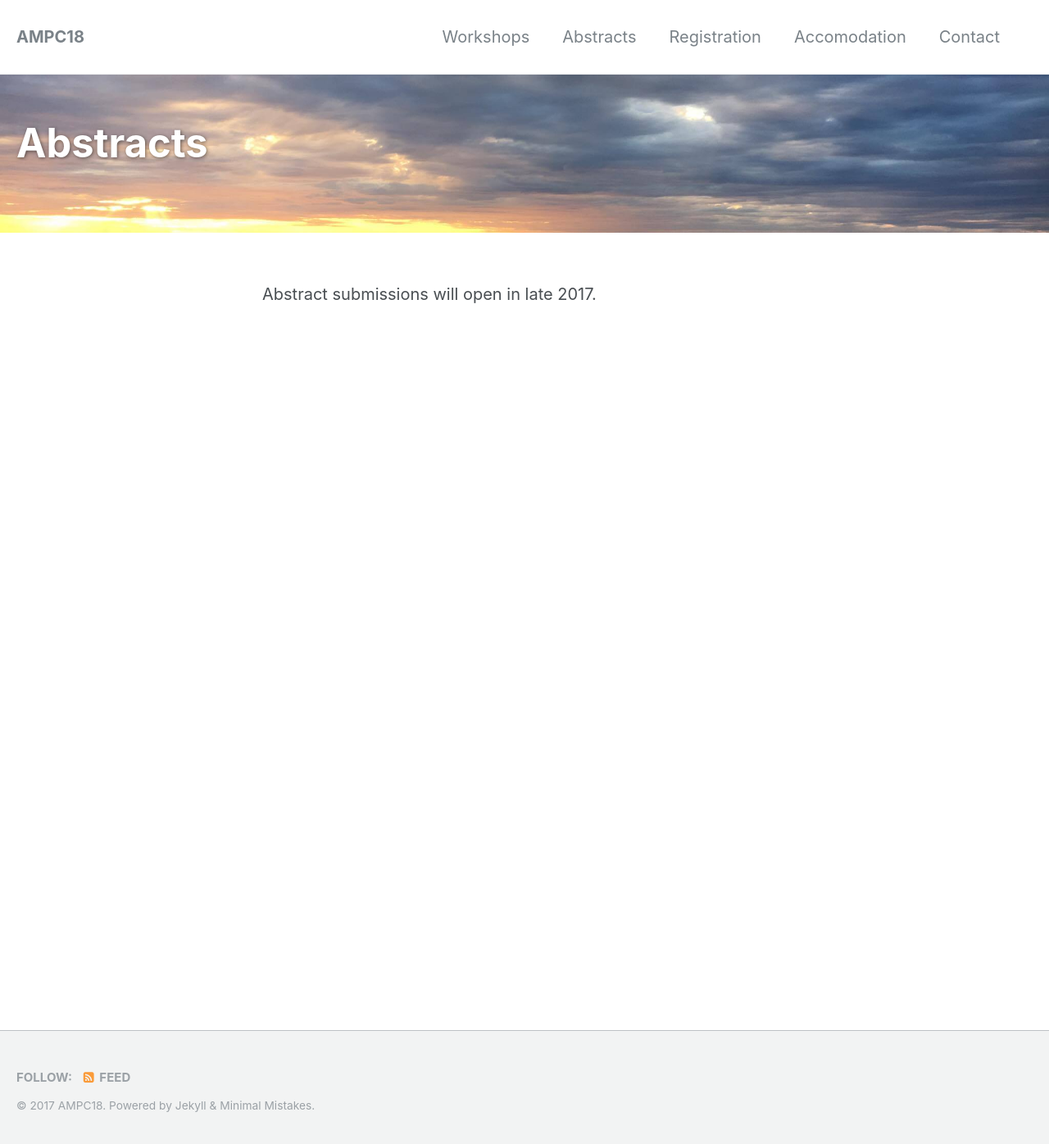
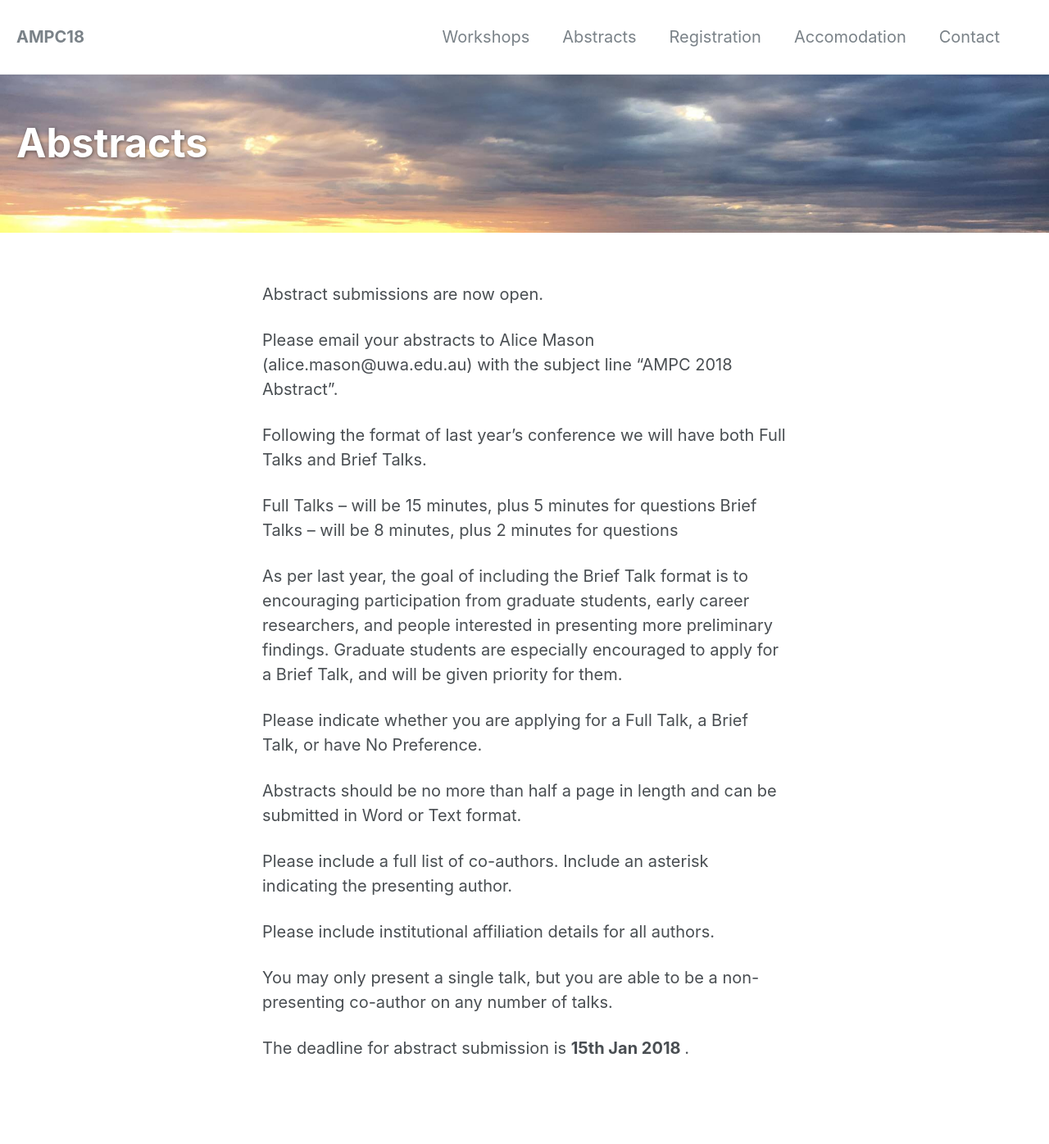
Before and after one commit to alicemason/AMPC18, a Jekyll site: the page built from _pages/Abstracts.md, in a window 1280 px wide and 1400 px high. Shown: the top 1396 px of the window at 82% size. Built offline with Jekyll 4.4.1, drawn with Linux system fonts in a browser that asks for light colours.

Commit message:
Abstract info

```diff
--- a/_pages/Abstracts.md
+++ b/_pages/Abstracts.md
@@ -7,4 +7,26 @@
  author_profile: false
 ---
 
-Abstract submissions will open in late 2017.
+Abstract submissions are now open.
+
+Please email your abstracts to Alice Mason (alice.mason@uwa.edu.au) with the subject line
+"AMPC 2018 Abstract".
+
+Following the format of last year's conference we will have both Full Talks and Brief Talks.
+
+Full Talks – will be 15 minutes, plus 5 minutes for questions
+Brief Talks – will be 8 minutes, plus 2 minutes for questions
+
+As per last year, the goal of including the Brief Talk format is to encouraging participation from graduate students, early career researchers, and people interested in presenting more preliminary findings. Graduate students are especially encouraged to apply for a Brief Talk, and will be given priority for them.
+
+Please indicate whether you are applying for a Full Talk, a Brief Talk, or have No Preference.
+
+Abstracts should be no more than half a page in length and can be submitted in Word or Text format.
+
+Please include a full list of co-authors. Include an asterisk indicating the presenting author.
+
+Please include institutional affiliation details for all authors.
+
+You may only present a single talk, but you are able to be a non-presenting co-author on any number of talks.
+
+The deadline for abstract submission is <b> 15th Jan 2018 </b>.
```
